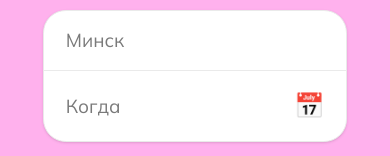
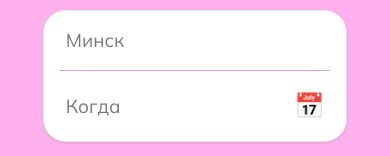
Before and after one commit to Spalesja/flowercalendar, a Next.js app: page / in a window 390 px wide. Shown: the part 412-568 px from the top of the page. Built offline with nearby package versions, Linux system fonts and the light colour scheme.

Commit message:
add pink divider

```diff
--- a/src/components/search/search-bar.tsx
+++ b/src/components/search/search-bar.tsx
@@ -13,7 +13,7 @@ export function SearchBar({
   return (
     <div className="flex flex-col sm:flex-row items-stretch gap-3 w-full max-w-3xl">
       <div className="flex flex-col sm:flex-row flex-1 rounded-xl bg-white shadow-sm overflow-hidden border border-divider">
-        <div className="flex-1 flex items-center px-4 py-3 border-b sm:border-b-0 sm:border-r border-divider">
+        <div className="flex-1 flex items-center px-4 py-3">
           <input
             type="text"
             placeholder={placeholder}
@@ -21,6 +21,8 @@ export function SearchBar({
             readOnly
           />
         </div>
+        <div className="hidden sm:block w-px self-stretch my-2 bg-hero-soft" />
+        <hr className="sm:hidden border-t border-hero-soft mx-3" />
         <div className="flex-1 flex items-center px-4 py-3">
           <input
             type="text"
```
